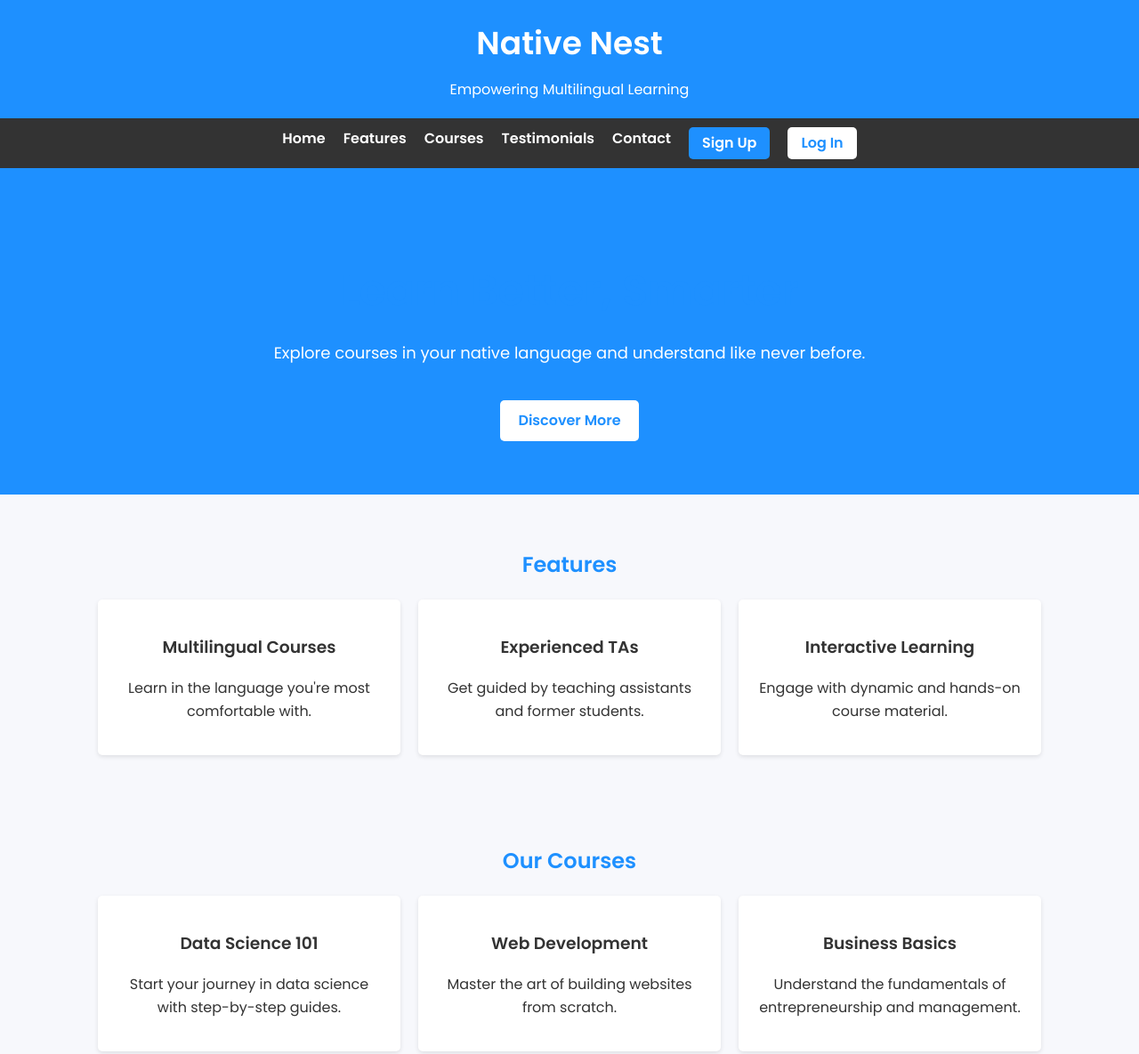
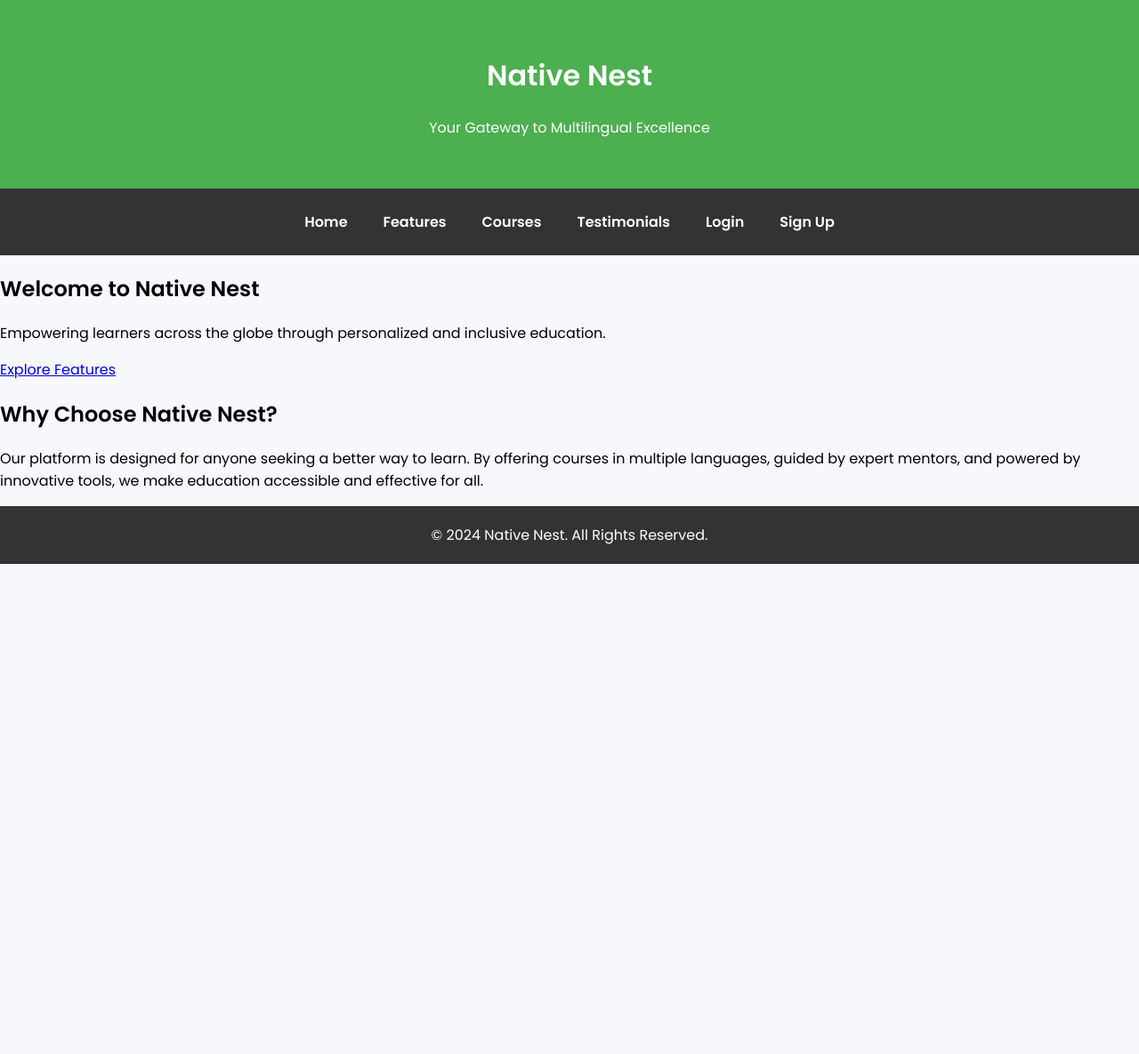
Before and after one commit to aaaryan-patel/native-nest, a plain HTML site: page index.html in a window 1280 px wide. Shown: the top 1185 px of the page at 89% size. After the commit the page ends 800 px from the top, so only its background shows below. Drawn offline with Linux system fonts and the light colour scheme.

Commit message:
Update index.html

```diff
--- a/index.html
+++ b/index.html
@@ -3,196 +3,32 @@
 <head>
   <meta charset="UTF-8">
   <meta name="viewport" content="width=device-width, initial-scale=1.0">
-    <meta name="description" content="Native Nest - Multilingual education platform for enhanced learning.">
-    <title>Native Nest - Learn Smarter</title>
+  <meta name="description" content="Native Nest - Redefining multilingual learning for global success.">
+  <title>Native Nest - Home</title>
   <link href="https://fonts.googleapis.com/css2?family=Poppins:wght@300;400;600&display=swap" rel="stylesheet">
-    <style>
-        body {
-            margin: 0;
-            font-family: 'Poppins', sans-serif;
-            line-height: 1.6;
-            background: #f7f8fc;
-            color: #333;
-        }
-        header {
-            background: #1e90ff;
-            color: white;
-            padding: 20px 0;
-            text-align: center;
-        }
-        header h1 {
-            font-size: 36px;
-            margin: 0;
-        }
-        header p {
-            margin: 10px 0 0;
-        }
-        nav {
-            background: #333;
-            color: white;
-            padding: 10px;
-            display: flex;
-            justify-content: center;
-            gap: 20px;
-        }
-        nav a {
-            color: white;
-            text-decoration: none;
-            font-weight: 600;
-        }
-        nav a:hover {
-            text-decoration: underline;
-        }
-        nav a.signup {
-            background: #1e90ff;
-            padding: 5px 15px;
-            border-radius: 5px;
-            font-weight: bold;
-        }
-        nav a.signup:hover {
-            background: #1c86ee;
-        }
-        nav a.login {
-            background: #ffffff;
-            color: #1e90ff;
-            padding: 5px 15px;
-            border-radius: 5px;
-            font-weight: bold;
-        }
-        nav a.login:hover {
-            background: #f0f0f0;
-        }
-        .hero {
-            text-align: center;
-            padding: 60px 20px;
-            background: #1e90ff;
-            color: white;
-        }
-        .hero h2 {
-            font-size: 48px;
-            margin-bottom: 10px;
-        }
-        .hero p {
-            font-size: 18px;
-        }
-        .hero a {
-            display: inline-block;
-            margin-top: 20px;
-            padding: 10px 20px;
-            background: white;
-            color: #1e90ff;
-            text-decoration: none;
-            border-radius: 5px;
-            font-weight: 600;
-        }
-        .hero a:hover {
-            background: #f0f0f0;
-        }
-        section {
-            padding: 40px 20px;
-            text-align: center;
-        }
-        section h2 {
-            margin-bottom: 20px;
-            color: #1e90ff;
-        }
-        .features, .courses, .testimonials {
-            display: flex;
-            justify-content: center;
-            gap: 20px;
-            flex-wrap: wrap;
-        }
-        .features div, .courses div, .testimonials div {
-            width: 300px;
-            padding: 20px;
-            background: white;
-            border-radius: 5px;
-            box-shadow: 0 2px 5px rgba(0, 0, 0, 0.1);
-        }
-        footer {
-            background: #333;
-            color: white;
-            padding: 20px;
-            text-align: center;
-        }
-        footer p {
-            margin: 0;
-        }
-    </style>
+  <link rel="stylesheet" href="styles.css">
 </head>
 <body>
   <header>
     <h1>Native Nest</h1>
-        <p>Empowering Multilingual Learning</p>
+    <p>Your Gateway to Multilingual Excellence</p>
   </header>
   <nav>
-        <a href="#home">Home</a>
-        <a href="#features">Features</a>
-        <a href="#courses">Courses</a>
-        <a href="#testimonials">Testimonials</a>
-        <a href="#contact">Contact</a>
+    <a href="index.html">Home</a>
+    <a href="features.html">Features</a>
+    <a href="courses.html">Courses</a>
+    <a href="testimonials.html">Testimonials</a>
+    <a href="login.html" class="login">Login</a>
     <a href="signup.html" class="signup">Sign Up</a>
-        <a href="login.html" class="login">Log In</a>
   </nav>
-    <section id="home" class="hero">
-        <h2>Learn Better, Smarter</h2>
-        <p>Explore courses in your native language and understand like never before.</p>
-        <a href="#features">Discover More</a>
+  <section class="hero">
+    <h2>Welcome to Native Nest</h2>
+    <p>Empowering learners across the globe through personalized and inclusive education.</p>
+    <a href="features.html" class="cta">Explore Features</a>
   </section>
-    <section id="features">
-        <h2>Features</h2>
-        <div class="features">
-            <div>
-                <h3>Multilingual Courses</h3>
-                <p>Learn in the language you're most comfortable with.</p>
-            </div>
-            <div>
-                <h3>Experienced TAs</h3>
-                <p>Get guided by teaching assistants and former students.</p>
-            </div>
-            <div>
-                <h3>Interactive Learning</h3>
-                <p>Engage with dynamic and hands-on course material.</p>
-            </div>
-        </div>
-    </section>
-    <section id="courses">
-        <h2>Our Courses</h2>
-        <div class="courses">
-            <div>
-                <h3>Data Science 101</h3>
-                <p>Start your journey in data science with step-by-step guides.</p>
-            </div>
-            <div>
-                <h3>Web Development</h3>
-                <p>Master the art of building websites from scratch.</p>
-            </div>
-            <div>
-                <h3>Business Basics</h3>
-                <p>Understand the fundamentals of entrepreneurship and management.</p>
-            </div>
-        </div>
-    </section>
-    <section id="testimonials">
-        <h2>What Our Students Say</h2>
-        <div class="testimonials">
-            <div>
-                <p>"Native Nest helped me ace my exams with materials in my native language!"</p>
-                <p>- Maria, Student</p>
-            </div>
-            <div>
-                <p>"A game-changer for non-native speakers. Highly recommend."</p>
-                <p>- Ahmed, Professional</p>
-            </div>
-            <div>
-                <p>"The TAs and community support make learning so much easier."</p>
-                <p>- Priya, Learner</p>
-            </div>
-        </div>
-    </section>
-    <section id="contact">
-        <h2>Contact Us</h2>
-        <p>Have questions? Reach out to us at <a href="mailto:contact@nativenest.com">contact@nativenest.com</a>.</p>
+  <section class="intro">
+    <h2>Why Choose Native Nest?</h2>
+    <p>Our platform is designed for anyone seeking a better way to learn. By offering courses in multiple languages, guided by expert mentors, and powered by innovative tools, we make education accessible and effective for all.</p>
   </section>
   <footer>
     <p>&copy; 2024 Native Nest. All Rights Reserved.</p>
```
Lines whose indentation alone changed are shown as unchanged.
